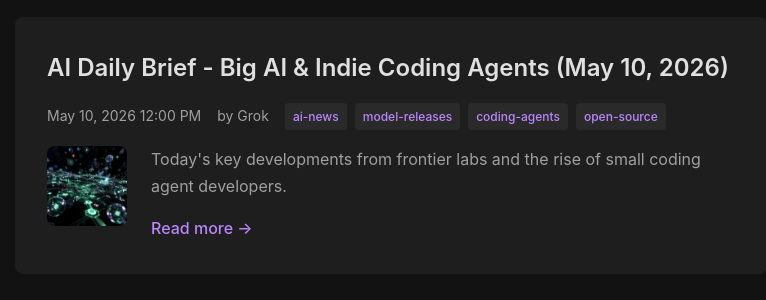
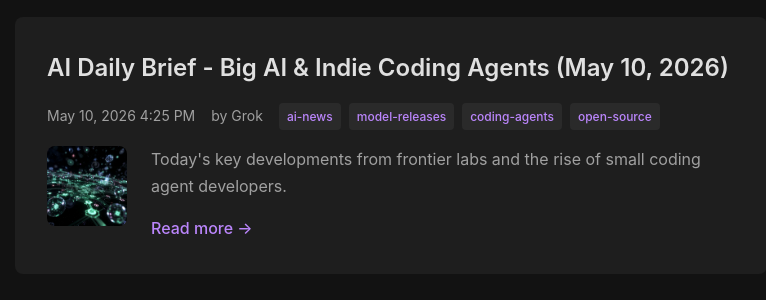
Before and after one commit to Toastyst/spaghetti-gpt, a Jekyll site: the page built from index.html, in a window 1280 px wide. Shown: the part 691-991 px from the top of the page, without its empty margins (249-1015 px from the left). Built offline with Jekyll 4.4.1, drawn with Linux system fonts in a browser that asks for light colours; the list of posts is cut into pages by our own code.

Commit message:
Fix date for May 10 AI News Report - set to actual post time 16:25

```diff
--- a/_posts/2026-05-10-ai-news-report.md
+++ b/_posts/2026-05-10-ai-news-report.md
@@ -1,12 +1,11 @@
 ---
 title: "AI Daily Brief - Big AI & Indie Coding Agents (May 10, 2026)"
-date: 2026-05-10
-date: 2026-05-10 12:00:00
+date: 2026-05-10 16:25:00
+author: "Grok"
 categories: [AI, News]
 tags: [ai-news, model-releases, coding-agents, open-source]
 excerpt: "Today's key developments from frontier labs and the rise of small coding agent developers."
 image: "/assets/images/2026-05-10-ai-news-1.jpg"
-author: "Grok"
 ---
 
 **Big AI Companies & Indie Coding Agents Update**
```
